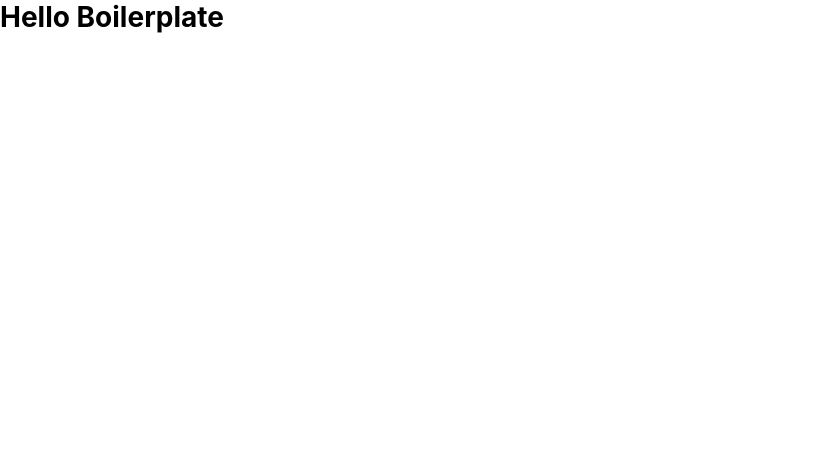
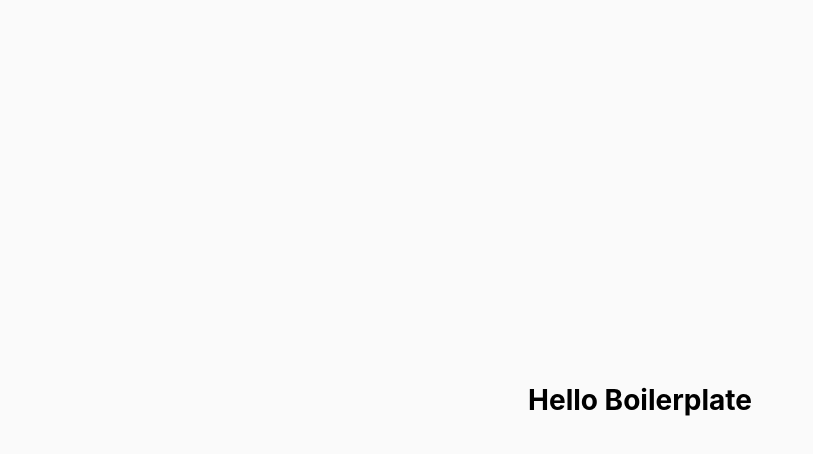
Before and after one commit to maclevison/next-boilerplate, a Next.js app: page / in a window 1280 px wide. Shown: the top 454 px of the page, without its empty margins (0-813 px from the left). Built offline with nearby package versions, Linux system fonts and the light colour scheme.

Commit message:
first styles

```diff
--- a/src/components/Main/index.tsx
+++ b/src/components/Main/index.tsx
@@ -1,7 +1,9 @@
+import * as S from './styles'
+
 const Main = () => (
-    <div>
+    <S.Wrapper>
         <h1>Hello Boilerplate</h1>
-    </div>
+    </S.Wrapper>
 )
 
 export default Main
--- /dev/null
+++ b/src/components/Main/styles.ts
@@ -0,0 +1,11 @@
+import styled from 'styled-components'
+
+export const Wrapper = styled.div`
+    background-color: #fafafa;
+    text-align: center;
+    height: 100vh;
+    width: 100%;
+    display: flex;
+    justify-content: center;
+    align-items: center;
+`
--- a/src/components/Main/test.tsx
+++ b/src/components/Main/test.tsx
@@ -12,4 +12,10 @@ describe('<Main />', () => {
 
         expect(container.firstChild).toMatchSnapshot()
     })
+    it('should render the colors correctly', () => {
+        const { container } = render(<Main />)
+        expect(container.firstChild).toHaveStyle({
+            'background-color': '#fafafa'
+        })
+    })
 })
```
Also changed, not shown: 1 other file (tests, documents, lock files or other folders).
